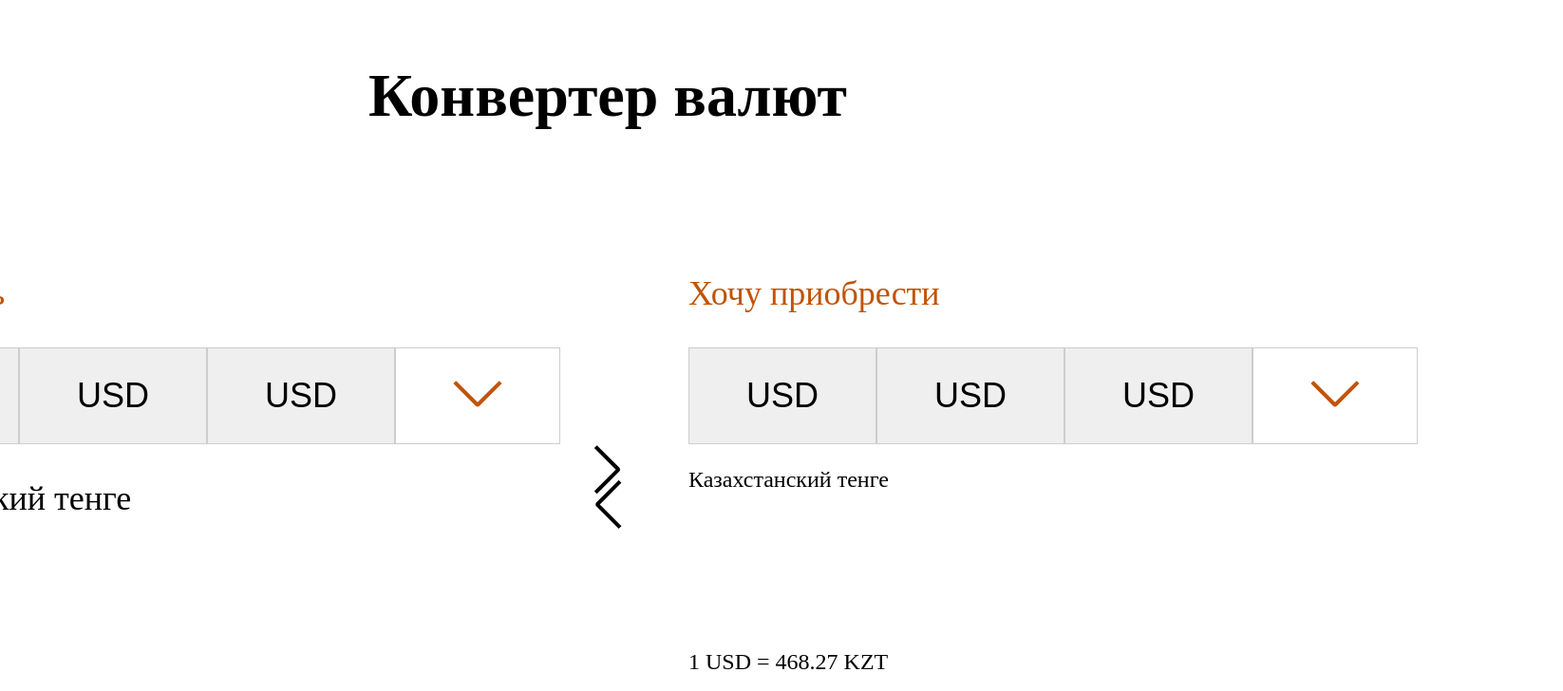
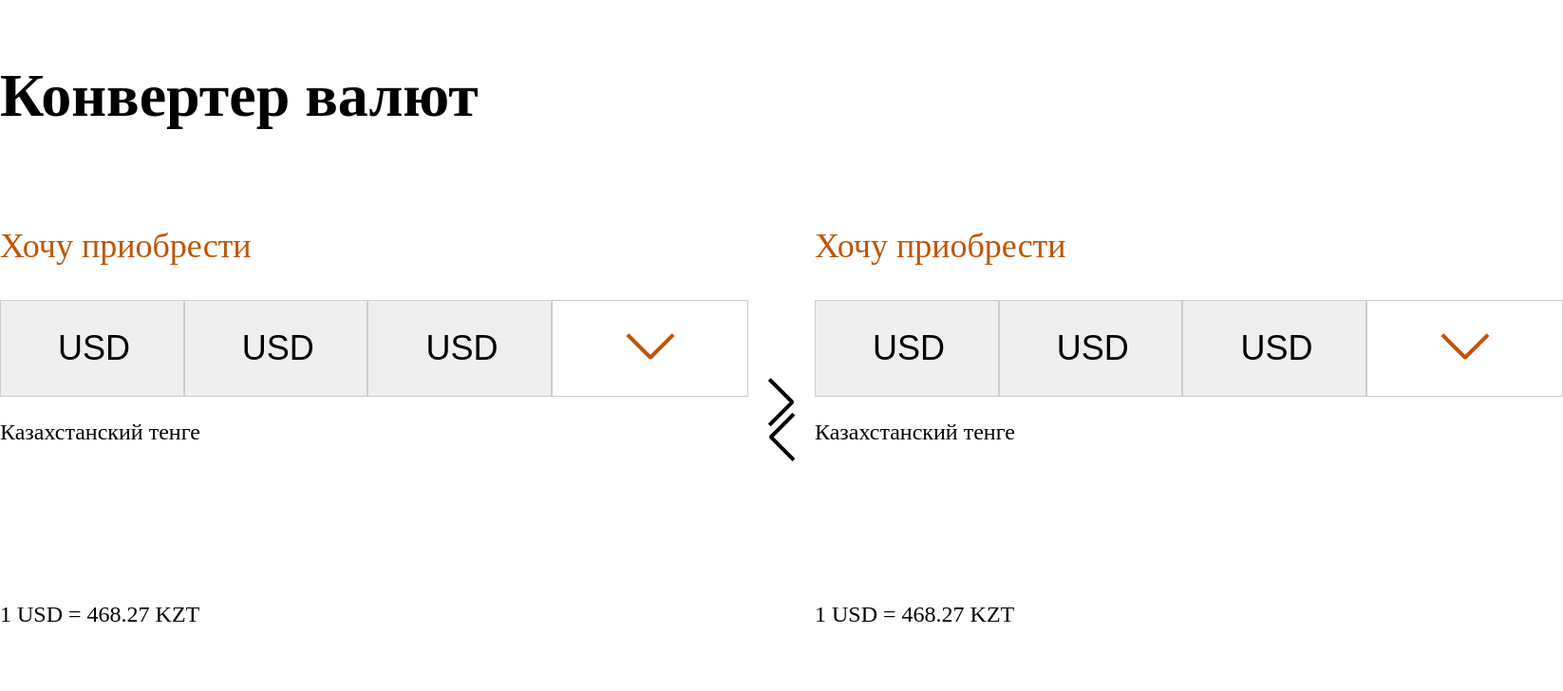
Before and after one commit to flammable121/converor_suka, a Vue app: page / in a window 1280 px wide. Shown: the top 728 px of the page at 95% size, 1646 px wide, since content can reach past the window. Built offline with nearby package versions, Linux system fonts and the light colour scheme.

Commit message:
Декомпозиция

```diff
--- a/public/index.html
+++ b/public/index.html
@@ -3,7 +3,6 @@
   <head>
     <meta charset="utf-8">
     <meta name="viewport" content="width=device-width,initial-scale=1.0">
-    <link href="https://fonts.googleapis.com/css2?family=Bebas+Neue&family=Gothic+A1&family=PT+Sans:ital,wght@0,400;0,700;1,400;1,700&family=Raleway:ital,wght@0,100..900;1,100..900&display=swap" rel="stylesheet">
     <title>MYAPP</title>
   </head>
   <body>
--- a/src/App.vue
+++ b/src/App.vue
@@ -1,13 +1,48 @@
 <template>
-    <CurrencyConvertor/>
+    <div class="converter">
+        <h3 class="converter__title">Конвертер валют</h3>
+        <div class="converter__box">
+            <currency-input></currency-input>
+            <div class="converter_array">
+                <svg xmlns="http://www.w3.org/2000/svg" width="70" height="88" viewBox="0 0 70 88" fill="none">
+                    <path d="M23.6443 48.4825L45.6784 26.4483C46.0689 26.0578 46.069 25.4247 45.6784 25.0341L23.6443 2.99999" stroke="black" stroke-width="4" stroke-linecap="square"/>
+                    <path d="M46.5707 39.6822L24.5365 61.7163C24.146 62.1069 24.146 62.74 24.5365 63.1305L46.5707 85.1647" stroke="black" stroke-width="4" stroke-linecap="square"/>
+                </svg>
+            </div>
+            <currency-input></currency-input>
+        </div>
+    </div>
 </template>
 
 <script setup>
-import CurrencyConvertor from './componenets/CurrencyConvertor.vue';
-
+import CurrencyInput from './componenets/CurrencyInput.vue';
 
 </script>
 
-<style>
+<style lang="scss">
+body {
+    margin: 0;
+    padding: 0;
+    box-sizing: border-box;
+}
+.converter {
+    & h3 {
+
+        font-size: 64px;
+    }
+
+}
+.converter_array {
+
+}
+.converter__box {
+    display: flex;
+    align-items: center;
+
+}
+
+@media (max-width: 800px) {
+
+}
 
 </style>
--- a/src/componenets/CurrencyConvertor.vue
+++ /dev/null
@@ -1,151 +0,0 @@
-<template>
-  <div class="currency-converter">
-      <h3 class="currency-converter__title">Конвертер валют</h3>
-      <div class="currency-converter__convertor">
-        <div class="convertor__input">
-          <p class="convertor__input--name">У меня есть</p>
-          <div class="convertor__input--currency">
-          <button class="currency--btn">{{ selectedCurrencyFrom }}</button>
-          <button class="currency--btn">{{ selectedCurrencyFrom }}</button>
-          <button class="currency--btn">{{ selectedCurrencyFrom }}</button>
-          <span
-          @click="selectCurrency('from')"
-          class="currency--btn">
-            <svg xmlns="http://www.w3.org/2000/svg" width="52" height="28"      viewBox="0 0 52 28" fill="none">
-              <path d="M3.18811 3.00348L25.2222 25.0376C25.6128 25.4281 26.2459 25.4281 26.6365 25.0376L48.6706 3.00348" stroke="#C05406" stroke-width="4" stroke-linecap="square"/>
-            </svg>
-          </span>
-        </div>
-          <DropCurrency
-            v-if="showCurrencyList"
-            class="drop__currency"
-            @currency-selected="handleCurrencySelected"
-          />
-        <div class="convertor__block--input">
-          <p class="input__p">Казахстанский тенге</p>
-          <input class="input__input" type="text" v-model="amountFrom">
-          <p
-
-          class="input__currency">{{ selectedCurrencyFrom }} = </p>
-        </div>
-      </div>
-      <div class="array">
-        <svg xmlns="http://www.w3.org/2000/svg" width="70" height="88" viewBox="0 0 70 88" fill="none">
-          <path d="M23.6443 48.4825L45.6784 26.4483C46.0689 26.0578 46.069 25.4247 45.6784 25.0341L23.6443 2.99999" stroke="black" stroke-width="4" stroke-linecap="square"/>
-          <path d="M46.5708 39.6822L24.5367 61.7163C24.1461 62.1069 24.1461 62.74 24.5367 63.1305L46.5708 85.1647" stroke="black" stroke-width="4" stroke-linecap="square"/>
-        </svg>
-      </div>
-<!--    <div class="convertor__input">
-        <p class="convertor__input--name">Хочу приобрести</p>
-          <div class="convertor__input--currency">
-            <button class="currency--btn">{{ selectedCurrencyTo }}</button>
-            <button class="currency--btn">{{ selectedCurrencyTo }}</button>
-            <button class="currency--btn">{{ selectedCurrencyTo }}</button>
-            <span
-            @click="selectCurrency('to')"
-            class="currency--btn">
-              <svg xmlns="http://www.w3.org/2000/svg" width="52" height="28" viewBox="0 0 52 28" fill="none">
-                <path d="M3.18811 3.00348L25.2222 25.0376C25.6128 25.4281 26.2459 25.4281 26.6365 25.0376L48.6706 3.00348" stroke="#C05406" stroke-width="4" stroke-linecap="square"/>
-              </svg>
-          </span>
-        </div>
-        <div class="convertor__block--input">
-          <p class="input__p">Казахстанский тенге</p>
-          <input class="input__input" type="text" v-model="amountTo">
-          <p class="input__currency">1 USD = 468.27 KZT</p>
-        </div>
-      </div> -->
-      <currency-input></currency-input>
-    </div>
-  </div>
-
-
-
-</template>
-
-<script setup>
-import CurrencyInput from './CurrencyInput.vue';
-import DropCurrency from './DropCurrency.vue';
-import { ref } from 'vue';
-
-const showCurrencyList = ref(false)
-const selectedCurrencyFrom = ref('USD')
-const selectedCurrencyTo = ref('KZT')
-const currencyDropdown = ref(null)
-
-const selectCurrency = (type) => {
-    currencyDropdown.value = type
-    showCurrencyList.value = true
-}
-
-const handleCurrencySelected = (currency) => {
-   if (currencyDropdown.value === 'from') {
-    selectedCurrencyFrom.value = currency
-   } else if (currencyDropdown.value === 'to') {
-    selectedCurrencyTo.value = currency
-   }
-
-   showCurrencyList.value = false
-   currencyDropdown.value = null
-}
-
-
-</script>
-
-<style scoped>
-.currency-converter {
-    width: 100%;
-    height: 100%;
-}
-.currency-converter__convertor {
-    display: flex;
-    justify-content: center;
-}
-.currency-converter__title {
-    font-size: 64px;
-    text-align: center;
-}
-.convertor__input {
-    width: 733px;
-    margin: 50px;
-
-}
-.array {
-    display: flex;
-    flex-direction: column;
-    justify-content: center;
-}
-.convertor__input--name {
-    font-size: 36px;
-    color: #C05406;
-}
-.convertor__input--currency {
-    display: flex;
-}
-.currency--btn {
-    border: 1px solid #CDCDCD;
-    font-size: 36px;
-    padding: 29px 60px;
-    position: relative;
-}
-.currency--btn:focus {
-    background-color: #C05406;
-}
-.convertor__block--input {
-    display: flex;
-    flex-direction: column;
-}
-.input__p {
-    font-size: 36px;
-}
-.input__input {
-    font-size: 100px;
-    border: none;
-}
-.input__currency {
-    font-size: 24px;
-}
-.drop__currency {
-
-}
-</style>
--- a/src/componenets/CurrencyInput.vue
+++ b/src/componenets/CurrencyInput.vue
@@ -22,14 +22,11 @@
 
 <script setup>
 
-
-
 </script>
 
 <style lang="scss" scoped>
 .convertor__input {
-    width: 733px;
-    margin: 50px;
+    width: 788px;
     & {
         font-size: 36px;
         color: #C05406;
@@ -39,12 +36,17 @@
 
 .convertor__input--currency {
     display: flex;
-
-    & button, span {
+    justify-content: space-between;
+    span,
+    button {
     border: 1px solid #CDCDCD;
     font-size: 36px;
     padding: 29px 60px;
     position: relative;
+    text-align: center;
+    justify-content: center;
+    overflow: hidden;
+    width: 100%;
     &:focus {
         background-color: #C05406;
     }
@@ -55,10 +57,12 @@
 .convertor__block--input {
     display: flex;
     flex-direction: column;
+
     & p {
         font-size: 24px;
         color: black;
     }
+
     & input {
         font-size: 100px;
         border: none;
```
